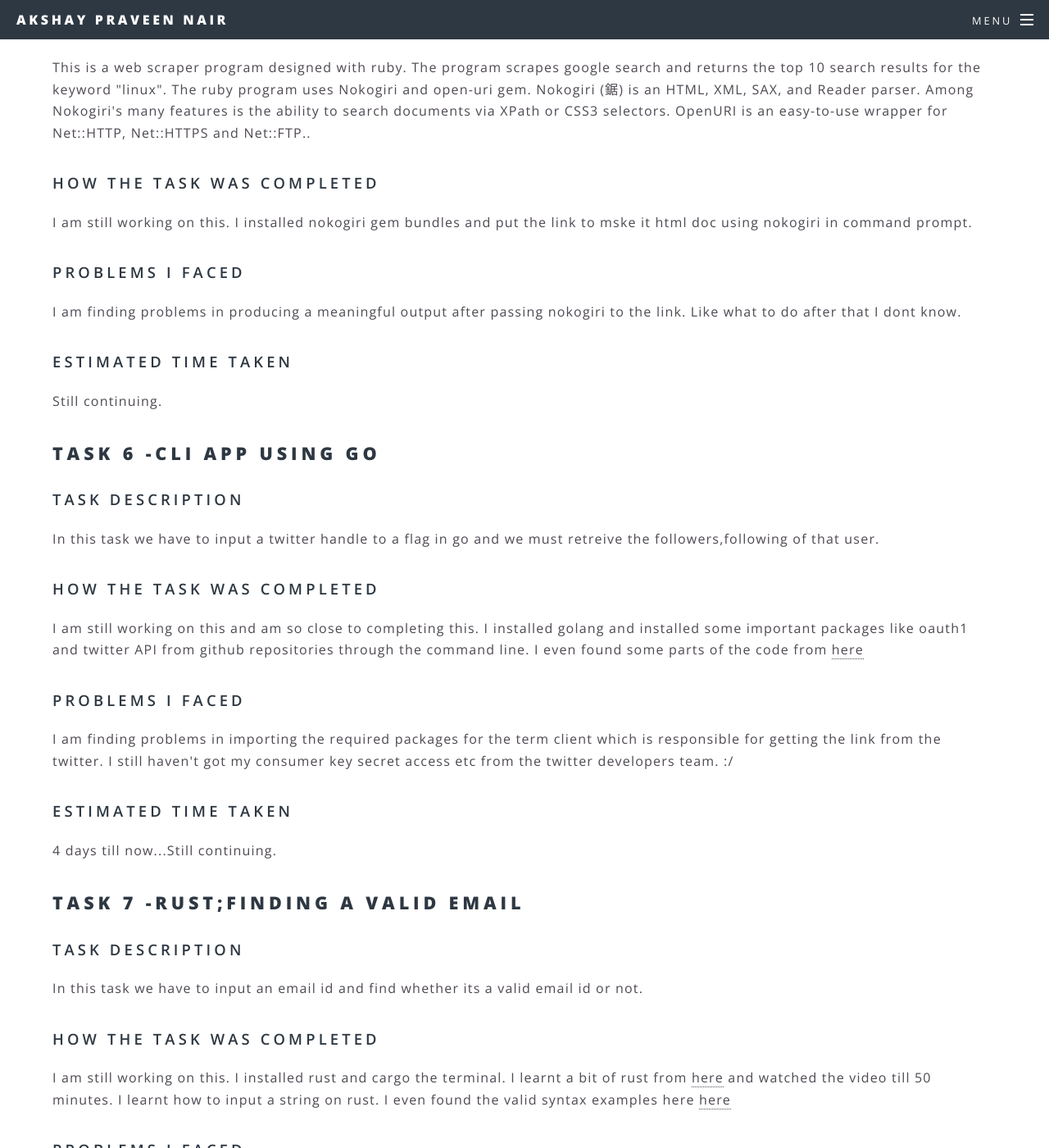
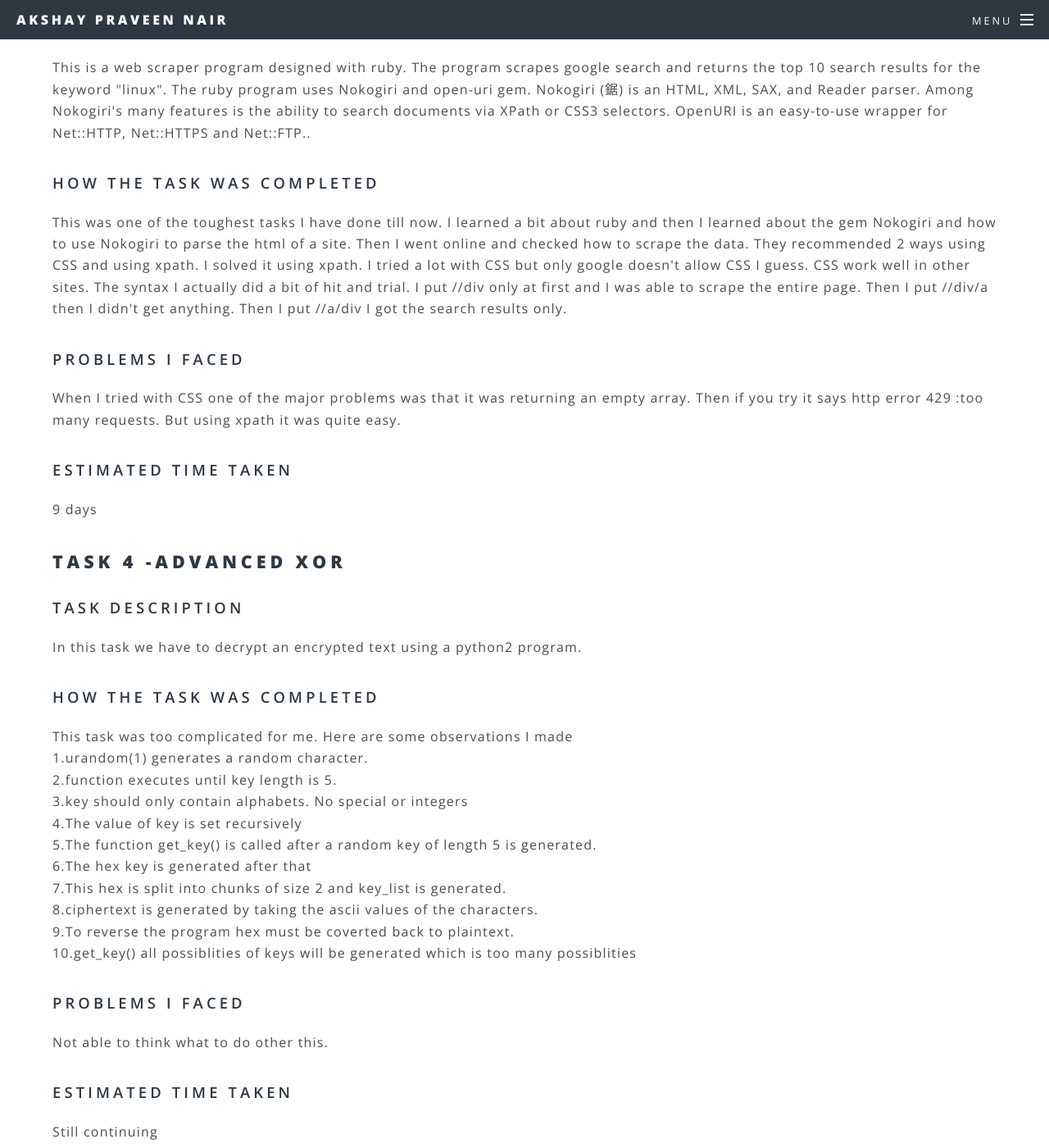
Before and after one commit to Rahul-m0/amfoss-tasks, a Jekyll site: the page built from task 9/generic.html, in a window 1280 px wide and 1400 px high, scrolled down 4011 px. Shown: the whole window at 82% size. Built offline with Jekyll 4.4.1, drawn with Linux system fonts in a browser that asks for light colours; some of the changed text lies outside the part shown.

Commit message:
Update generic.html

```diff
--- a/task 9/generic.html
+++ b/task 9/generic.html
@@ -111,15 +111,68 @@ OpenURI is an easy-to-use wrapper for Net::HTTP, Net::HTTPS and Net::FTP..</p>
 </dd>
 <dt><h3><strong>How the task was completed</strong></h3></dt>
 <dd>
-<p>I am still working on this. I installed nokogiri gem bundles and put the link to mske it html doc using nokogiri in command prompt.</p>
+<p>This was one of the toughest tasks I have done till now. I learned a bit about ruby and then I learned about the gem Nokogiri and how to use Nokogiri to parse the html of a site. Then I went online and checked how to scrape the data. They recommended 2 ways using CSS and using xpath. I solved it using xpath. I tried a lot with CSS but only google doesn't allow CSS I guess. CSS work well in other sites. The syntax I actually did a bit of hit and trial. I put //div only at first and I was able to scrape the entire page.
+  Then I put //div/a then I didn't get anything. Then I put //a/div I got the search results only.</p>
 </dd>
 <dt><h3><strong>Problems I faced</strong></h3></dt>
 <dd>
-<p>I am finding problems in producing a meaningful output after passing nokogiri to the link. Like what to do after that I dont know.</p>
+<p>When I tried with CSS one of the major problems was that it was returning an empty array. Then if you try it says http error 429 :too many requests. But using xpath it was quite easy.</p>
 </dd>
 <dt><h3><strong>Estimated Time Taken</strong></h3></dt>
 <dd>
-<p>Still continuing.</p>
+<p>9 days</p>
+</dd>
+</dd>
+</dl>
+<dt><h2>Task 4 -Advanced XOR </h2></dt>
+<dd>
+<dl>
+<dt><h3><strong>Task Description</strong></h3></dt>
+<dd>
+<p>In this task we have to decrypt an encrypted text using a python2 program.</p>
+</dd>
+<dt><h3><strong>How the task was completed</strong></h3></dt>
+<dd>
+<p>This task was too complicated for me. Here are some observations I made<br>
+  1.urandom(1) generates a random character.<br>
+  2.function executes until key length is 5.<br>
+  3.key should only contain alphabets. No special or integers<br>
+  4.The value of key is set recursively<br>
+  5.The function get_key() is called after a random key of length 5 is generated.<br>
+  6.The hex key is generated after that<br>
+  7.This hex is split into chunks of size 2 and key_list is generated.<br>
+  8.ciphertext is generated by taking the ascii values of the characters.<br>
+  9.To reverse the program hex must be coverted back to plaintext.<br>
+  10.get_key() all possiblities of keys will be generated which is too many possiblities</p>
+</dd>
+<dt><h3><strong>Problems I faced</strong></h3></dt>
+<dd>
+<p>Not able to think what to do other this.</p>
+</dd>
+<dt><h3><strong>Estimated Time Taken</strong></h3></dt>
+<dd>
+<p>Still continuing</p>
+</dd>
+</dd>
+</dl>
+<dt><h2>Task 5 -Using GraphQL and Javascript get details of a github user </h2></dt>
+<dd>
+<dl>
+<dt><h3><strong>Task Description</strong></h3></dt>
+<dd>
+<p>In this task we have to create a webpage which accepts the user input and give back the details of the user. We have to Javascript and Graphql for this.</p>
+</dd>
+<dt><h3><strong>How the task was completed</strong></h3></dt>
+<dd>
+<p>I couldn't complete this task as I have very little knowledge on JSON. I tried learning it but I am not understanding basics of Javascript. Anyway I amd a website using HTML and CSS. When I added Javascript to my knowledge it isn't working. I have generated the token required also. I learned a bit about JSON and fetch. I will finish this task ASAP</p>
+</dd>
+<dt><h3><strong>Problems I faced</strong></h3></dt>
+<dd>
+<p>Not able to understand JSON</p>
+</dd>
+<dt><h3><strong>Estimated Time Taken</strong></h3></dt>
+<dd>
+<p>Still continuing</p>
 </dd>
 </dd>
 </dl>
@@ -132,15 +185,16 @@ OpenURI is an easy-to-use wrapper for Net::HTTP, Net::HTTPS and Net::FTP..</p>
 </dd>
 <dt><h3><strong>How the task was completed</strong></h3></dt>
 <dd>
-<p>I am still working on this and am so close to completing this. I installed golang and installed some important packages like oauth1 and twitter API from github repositories through the command line. I even found some parts of the code from <a href="https://github.com/dghubble/go-twitter">here</a></p>
+<p>I installed golang and installed some important packages like oauth1 and twitter API from github repositories through the command line. I completed this task after receiving some help from my mentor Aniketh Chettan. He told me that the first implementation of my code was wrond and I had to just check out the examples over <a href="https://github.com/dghubble/go-twitter">here.</a> After that I understood and wrote the rest of the code myself. Later on I was facing problems in writing the result obtained in a text file. I googled it and learned the syntax. This was quite similar to C++.</p>
 </dd>
 <dt><h3><strong>Problems I faced</strong></h3></dt>
 <dd>
-<p>I am finding problems in importing the required packages for the term client which is responsible for getting the link from the twitter. I still haven't got my consumer key secret access etc from the twitter developers team. :/</p>
-</dd>
+<p>I was finding problems in importing the required packages for the term client which is responsible for getting the link from the twitter. The twitter team took some time to give me the required tokens.</p>
+<p>You can find the source code here.<a href="https://github.com/iammarco11/amfoss-tasks/tree/master/task%206">task 6</a>
+  </dd>
 <dt><h3><strong>Estimated Time Taken</strong></h3></dt>
 <dd>
-<p>4 days till now...Still continuing.</p>
+<p>9 days.</p>
 </dd>
 </dd>
 </dl>
@@ -153,18 +207,20 @@ OpenURI is an easy-to-use wrapper for Net::HTTP, Net::HTTPS and Net::FTP..</p>
 </dd>
 <dt><h3><strong>How the task was completed</strong></h3></dt>
 <dd>
-<p>I am still working on this. I installed rust and cargo the terminal. I learnt a bit of rust from <a href="https://youtu.be/zF34dRivLOw">here</a> and watched the video till 50 minutes. I learnt how to input a string on rust. I even found the valid syntax examples here <a href="https://en.wikipedia.org/wiki/Email_address#Examples">here</a></p>
+<p>I installed rust and cargo the terminal. I learnt a bit of rust from <a href="https://youtu.be/zF34dRivLOw">here</a> and watched the video till 50 minutes. I learnt how to input a string on rust. I even found the valid syntax examples here <a href="https://en.wikipedia.org/wiki/Email_address#Examples">here.</a>Then I learned about crate regex. I looked online for some sample syntaxs of regex and understood how it works. At first I wrote the code with regex and it wasn't working. Then I learned that in Cargo.toml we had to put something like regex"1" under dependencies. I still don't know why but that did the job.</p>
 </dd>
 <dt><h3><strong>Problems I faced</strong></h3></dt>
 <dd>
-<p>I am facing some problems in the crate we have to import to successfully execute the code. I am also having small syntax errors on the code too which I will fix soon :/</p>
+<p>No major problems faced :)</p>
 </dd>
 <dt><h3><strong>Estimated Time Taken</strong></h3></dt>
 <dd>
-<p>2 days till now...Still continuing.</p>
+<p>5 days</p>
+ <p>You can find the source code here. <a href="https://github.com/iammarco11/amfoss-tasks/tree/master/task%207">task 7</a>
 </dd>
 </dd>
 </dl>
+
 <dt><h2>Task 8 -Captcha Breaking </h2></dt>
 <dd>
 <dl>
@@ -212,6 +268,23 @@ OpenURI is an easy-to-use wrapper for Net::HTTP, Net::HTTPS and Net::FTP..</p>
 </dd>
 </dd>
 </dl>
+<dt><h2>Task 10 -CS50 </h2></dt>
+<dd>
+<dl>
+<dt><h3><strong>Task Description</strong></h3></dt>
+<dd>
+<p>In this task we have to watch the CS50 lectures and do the problem sets.</p>
+</dd>
+<dt><h3><strong>How the task was completed</strong></h3></dt>
+<dd>
+<p>I have just completed watching the week 0 lecture didn't do the problem set yet.</p>
+</dd>
+<dt><h3><strong>Estimated Time Taken</strong></h3></dt>
+<dd>
+<p>Still continuing</p>
+</dd>
+</dd>
+</dl>
 
 <h2>Additional tasks</h2>
 <h4><strong>Project Euler</strong></h4>
@@ -219,6 +292,8 @@ OpenURI is an easy-to-use wrapper for Net::HTTP, Net::HTTPS and Net::FTP..</p>
   I found the algorithm to the task but can't find the output as desired. But when I manually calculate I get the answer.<a href="https://github.com/iammarco11/a-m-f-o-s-s---t-a-s-k-s-/blob/master/additional%20tasks/project%20euler/task%201">task1</a></p>
 <p><b>Task 2:</b><br>
   I think I found the algorithm to this one. Idk whats wrong with my code as it is giving the output wrong even if I feel like the loop is correct. <a href="https://github.com/iammarco11/a-m-f-o-s-s---t-a-s-k-s-/tree/master/additional%20tasks/project%20euler">task2</a></p>
+<p><b>Task 3:</b><br>
+  I have written the code but it won't pass every test case. <a href="https://github.com/iammarco11/amfoss-tasks/blob/master/additional%20tasks/project%20euler/task3.py">task3</a></p>
 <hr />
 
 <header><h1><b>My Experience doing all these tasks</b></h1>
@@ -231,11 +306,7 @@ OpenURI is an easy-to-use wrapper for Net::HTTP, Net::HTTPS and Net::FTP..</p>
   <p>If I get into FOSS I would devote all my free time to the club. I will never stop learning as these are the topics that interest me the most. I want to develop a social media site just for amrita students as it would help the students to get connected with each other. So this is my plan if I get into FOSS.</p>
   <h2>My comments and suggestions on the whole process...</h2>
     <p>To be honest, this procedure of selection is much much better and please don't change anything about it in the future. I think it motivates interested people to do more and more. Only 1 change I would recommend is that giving at least a month more to complete all the tasks.</p>
-    <h2>Tasks I have skipped or couldn't complete</h2>
-    <p><strong>Task 3:</strong><br>
-      I am able to parse the results to nokogiri after that I am not able to do the next step. I have mentioned about it above. </p>
-    <p><strong>Task 4, Task 5 and Task 10</strong>
-      I would have done these tasks if I am given a month more. I couldn't do all these in this weeks workshop. I was having a lot of college assignments and still haven't completed them. But if I am given a bit more time I would love to do it.</p>
+
   <h2>For the next 6 months my plan</h2>
     <p> I have got a clear head on what to do for the next 6 months. I wanna go deep into HTML to learn web developing. I wanna solve more problems to strengthen my algorithm making. I also want to create a social media platform for all amritapuri students so that they can remain in touch or can post their pictures and see other people's posts.</p>
     </header>
```
